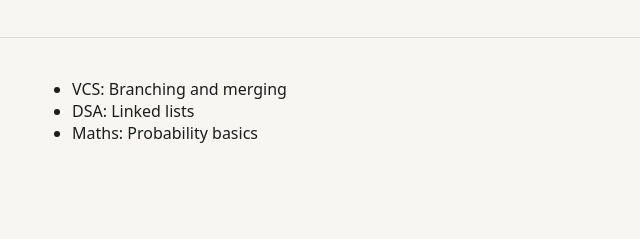
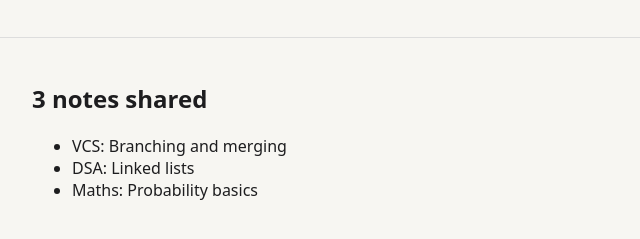
Before and after one commit to yashxkhatana/vcs-campusnotes-2581442, a plain HTML site: page index.html in a window 1280 px wide. Shown: the part 135-374 px from the top of the page, without its empty margins (0-640 px from the left). Drawn offline with Linux system fonts and the light colour scheme.

Commit message:
feat: show count of shared notes on homepage

```diff
--- a/index.html
+++ b/index.html
@@ -12,6 +12,7 @@
     <p>Share lecture notes with your section.</p>
   </header>
   <main>
+    <h2 id="note-count"></h2>
     <ul id="notes"></ul>
   </main>
   <script src="notes.js"></script>
--- a/notes.js
+++ b/notes.js
@@ -6,6 +6,7 @@ const notes = [
 
 function renderNotes(list) {
   const ul = document.getElementById("notes");
+  document.getElementById("note-count").textContent = `${list.length} notes shared`;
   ul.innerHTML = "";
   for (const note of list) {
     const li = document.createElement("li");
```
